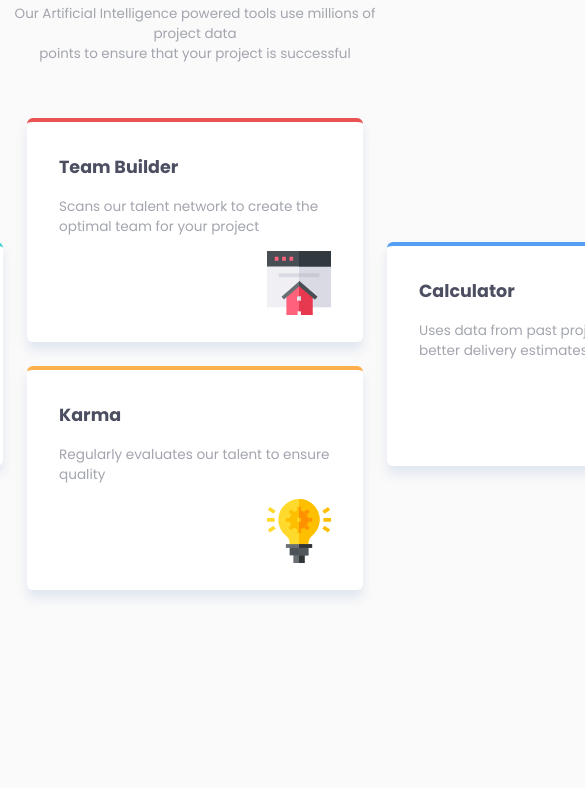
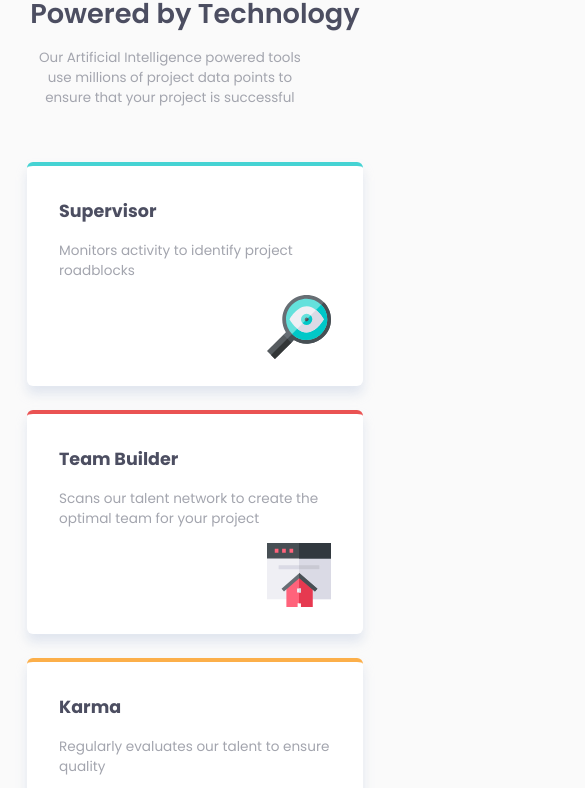
Before and after one commit to Mohamedkh369/four-card-feature-section-master, a plain HTML site: page index.html in a window 390 px wide. Shown: the part 113-901 px from the top of the page, 585 px wide, since content can reach past the window. Before the commit the page ends 844 px from the top, so only its background shows below. Drawn offline with Linux system fonts and the light colour scheme.

Commit message:
final commit for the four cards feature section

```diff
--- a/index.html
+++ b/index.html
@@ -24,12 +24,13 @@
       <h1 class="reliable-heading">Reliable, efficient delivery</h1>
 
       <h1 class="powered-by-heading">Powered by Technology</h1>
-
-      <p class="description">
-        Our Artificial Intelligence powered tools use millions of project
-        data<br />
-        points to ensure that your project is successful
-      </p>
+      <div class="paragraph-container">
+        <p class="description">
+          Our Artificial Intelligence powered tools use millions of project
+          data<br />
+          points to ensure that your project is successful
+        </p>
+      </div>
     </section>
 
     <section class="cards-section">
--- a/styles/styles.css
+++ b/styles/styles.css
@@ -1,9 +1,7 @@
 :root {
-    /* Layout */
-    --mobile-width: 375px;
+  --mobile-width: 450px;
   --desktop-width: 1440px;
 
-    /* Colors */
   --primary-red: hsl(0, 78%, 62%);
   --primary-cyan: hsl(180, 62%, 55%);
   --primary-orange: hsl(34, 97%, 64%);
@@ -13,15 +11,14 @@
   --neutral-grayish-blue: hsl(229, 6%, 66%);
   --neutral-very-light-gray: hsl(0, 0%, 98%);
 
-    /* Typography */
   --body-font-size: 15px;
-    --font-family: 'Poppins', sans-serif;
+  --font-family: "Poppins", sans-serif;
   --font-weight-light: 200;
   --font-weight-regular: 400;
   --font-weight-semibold: 600;
 }
 
-body{
+body {
   background-color: var(--neutral-very-light-gray);
   font: var(--body-font-size) var(--font-family);
   display: flex;
@@ -32,91 +29,126 @@ body{
   margin: 2% 0 0 0;
 }
 
-
-
-.title-section{
+.title-section {
   text-align: center;
-
 }
 
-.title-section h1.reliable-heading{
+.title-section h1.reliable-heading {
   color: var(--neutral-grayish-blue);
   font-weight: var(--font-weight-light);
-    font-size:2rem;
+  font-size: 2rem;
 }
 
-
-.title-section h1.powered-by-heading{
+.title-section h1.powered-by-heading {
   color: var(--neutral-very-dark-blue);
   font-weight: var(--font-weight-semibold);
-    font-size:2rem;
+  font-size: 2rem;
 }
 
-.title-section h1{
+.title-section h1 {
   margin-top: 0;
   margin-bottom: 0;
 }
 
-.title-section p{
+.title-section .paragraph-container p {
   font-size: 0.84rem;
   color: var(--neutral-grayish-blue);
 }
 
-.cards-section{
-
+.cards-section {
   display: grid;
-    grid-template-columns: repeat(3,1fr);
-    grid-template-rows: repeat(2,1fr);
+  grid-template-columns: repeat(3, 1fr);
+  grid-template-rows: repeat(2, 1fr);
   gap: 1.5rem;
 }
- .feature-card{
+.feature-card {
   display: inline-block;
   background-color: rgb(255, 255, 255);
   border-radius: 6px;
-    box-shadow: 0px 8px 11px 0px rgba(216,223,235,0.75);
+  box-shadow: 0px 8px 11px 0px rgba(216, 223, 235, 0.75);
   height: 14rem;
   width: 21rem;
   box-sizing: border-box;
-    padding: 2rem ;
+  padding: 2rem;
   position: relative;
-
 }
 
- .supervisor{
+.supervisor {
   grid-column: 1;
   grid-row: span 2;
   align-self: center;
   border-top: 4px solid var(--primary-cyan);
 }
 
- .calculator{
+.calculator {
   grid-column: 3;
   grid-row: span 2;
   align-self: center;
   border-top: 4px solid var(--primary-blue);
 }
 
- .karma{
+.karma {
   grid-column: 2;
   grid-row: 2/3;
   border-top: 4px solid var(--primary-orange);
 }
 
- .team-builder{
+.team-builder {
   border-top: 4px solid var(--primary-red);
-
 }
- h3{
+h3 {
   margin-top: 0;
   color: var(--neutral-very-dark-blue);
 }
 
- .card-icon{
+.card-icon {
   position: absolute;
   right: 2rem;
 }
 
- .feature-card p{
+.feature-card p {
   color: var(--neutral-grayish-blue);
   font-size: 0.85rem;
 }
+
+@media (max-width: 450px) {
+  .cards-section {
+    grid-template-columns: 1fr;
+    grid-template-rows: auto;
+  }
+
+  .feature-card {
+    grid-column: 1;
+  }
+
+  .title-section h1.reliable-heading,
+  .title-section h1.powered-by-heading {
+    font-size: 1.7rem;
+  }
+  .description br {
+    display: none;
+  }
+
+  .supervisor {
+    grid-row: 1;
+  }
+  .team-builder {
+    grid-row: 2;
+  }
+
+  .karma {
+    grid-row: 3;
+  }
+
+  .calculator {
+    grid-row: 4;
+  }
+
+  .paragraph-container {
+    width: 280px;
+  }
+
+  body {
+    margin: 4rem auto;
+  }
+}
```
Lines whose indentation alone changed are shown as unchanged.
